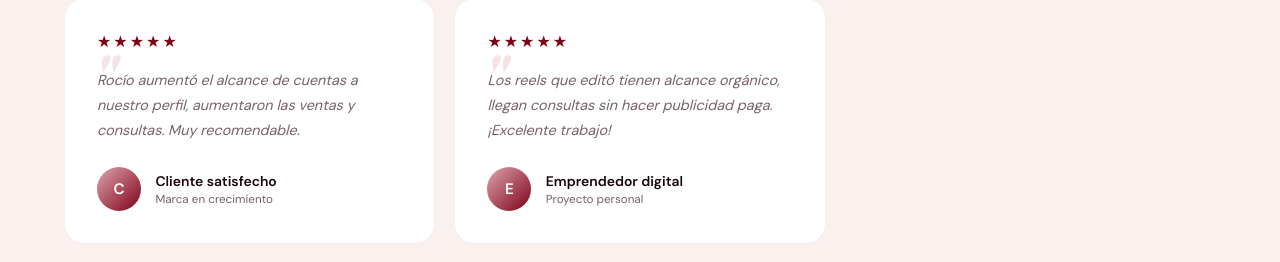
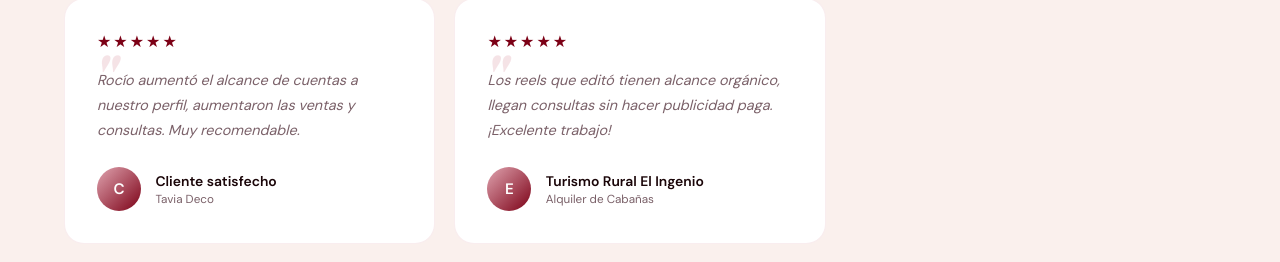
Before and after one commit to Rociolanderreche/PORTFOLIO, a plain HTML site: page index.html in a window 1280 px wide. Shown: the part 4955-5217 px from the top of the page. Drawn offline with nearby package versions, Linux system fonts and the light colour scheme; a web font is replaced by a local one.

Commit message:
Update index.html

```diff
--- a/index.html
+++ b/index.html
@@ -815,7 +815,7 @@ footer span{color:var(--pink)}
           <div class="testi-av">C</div>
           <div>
             <div class="testi-name">Cliente satisfecho</div>
-            <div class="testi-role">Marca en crecimiento</div>
+            <div class="testi-role">Tavia Deco</div>
           </div>
         </div>
       </div>
@@ -825,8 +825,8 @@ footer span{color:var(--pink)}
         <div class="testi-author">
           <div class="testi-av" style="background:linear-gradient(135deg,#E0A4B0,#7C0116)">E</div>
           <div>
-            <div class="testi-name">Emprendedor digital</div>
-            <div class="testi-role">Proyecto personal</div>
+            <div class="testi-name">Turismo Rural El Ingenio</div>
+            <div class="testi-role">Alquiler de Cabañas</div>
           </div>
         </div>
       </div>
```
